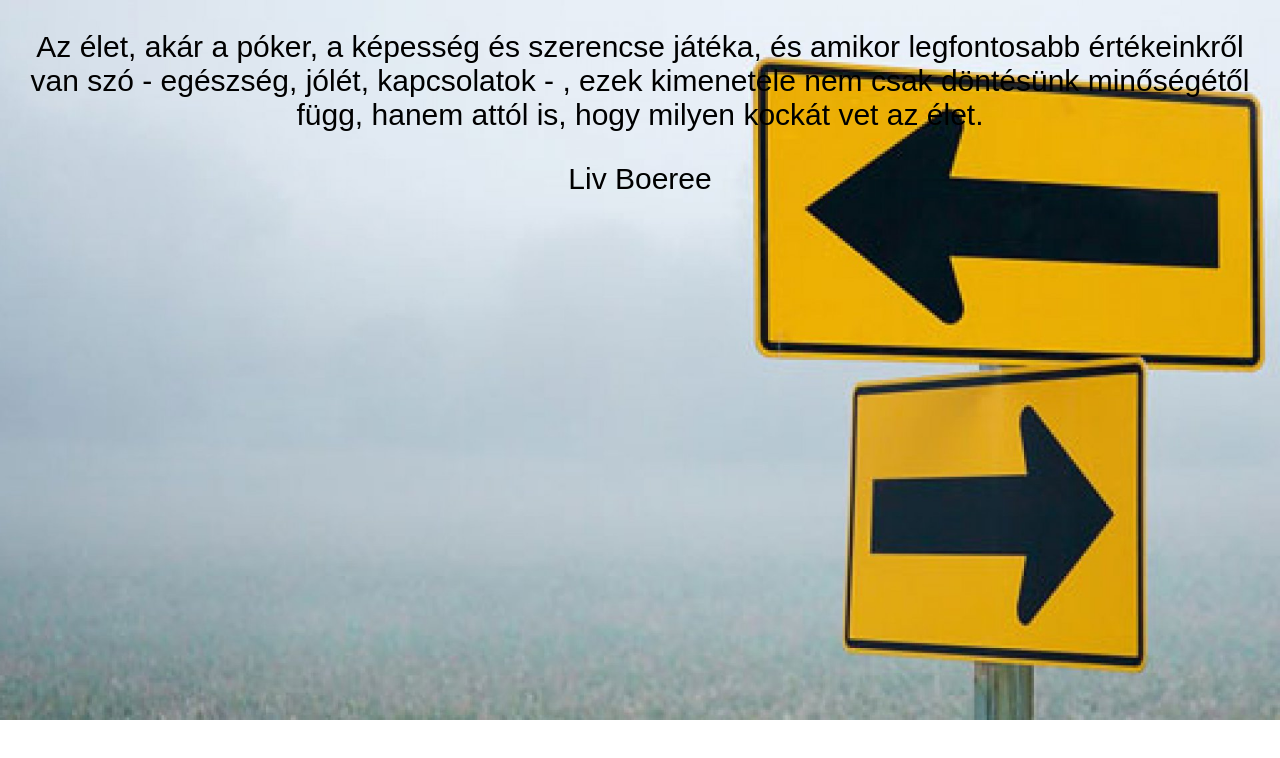
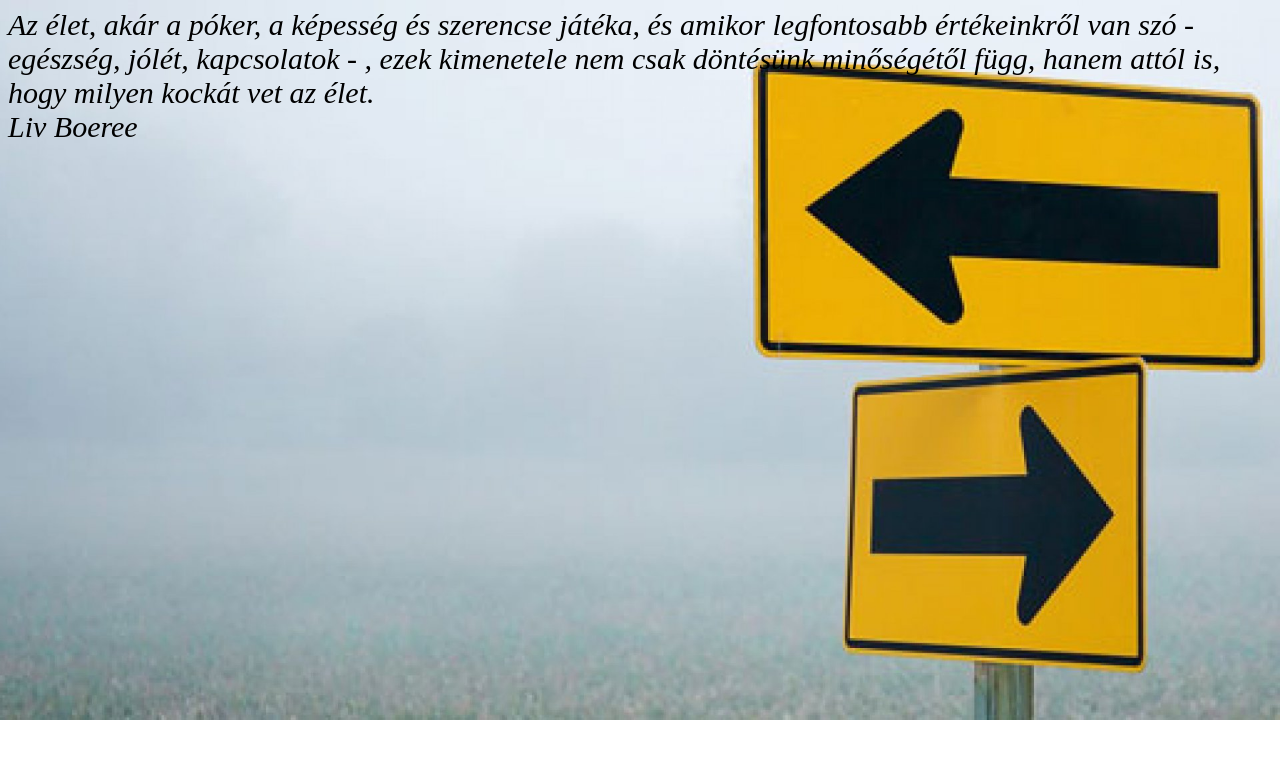
Before and after one commit to Rebelgirlvivi/simple-quote-page, a plain HTML site: page index.html in a window 1280 px wide. Drawn offline with Linux system fonts and the light colour scheme.

Commit message:
add base file structure

```diff
--- a/index.html
+++ b/index.html
@@ -7,7 +7,9 @@
     <link rel="stylesheet" type="text/css" href="main.css">
 </head>
 <body>
-<p>Az élet, akár a póker, a képesség és szerencse játéka, és amikor legfontosabb értékeinkről van szó - egészség, jólét, kapcsolatok - , ezek kimenetele nem csak döntésünk minőségétől függ, hanem attól is, hogy milyen kockát vet az élet.</p>
+    <div class="left">
+        <p>Az élet, akár a póker, a képesség és szerencse játéka, és amikor legfontosabb értékeinkről van szó - egészség, jólét, kapcsolatok - , ezek kimenetele nem csak döntésünk minőségétől függ, hanem attól is, hogy milyen kockát vet az élet.</p>
+    </div>
 
 <p>Liv Boeree</p>
 
--- a/main.css
+++ b/main.css
@@ -1,10 +1,16 @@
 p {
-    text-align: center;
+    text-align: center, justify;
     font-size: 30px;
-    font-family: fantasy;
+    font-family: "Times New Roman";
+    font-style: italic;
+    margin: 0px;
 }
 body {
     background-image: url("assets/tabla.jpg");
     background-size: 100vw;
     background-repeat: no-repeat;
+    padding: inherit;
     }
+.left {
+    float: left;
+}
```
